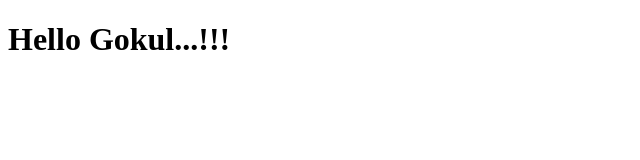
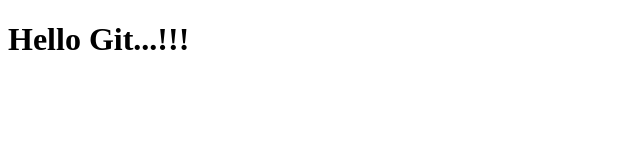
Before and after one commit to gokul2896/new, a plain HTML site: page index.html in a window 1280 px wide. Shown: the whole page, without its empty margins (0-640 px from the left). Drawn offline with Linux system fonts and the light colour scheme.

Commit message:
Changed Gokul to Git

```diff
--- a/index.html
+++ b/index.html
@@ -6,6 +6,6 @@
     <title>Document</title>
 </head>
 <body>
-    <h1>Hello Gokul...!!!</h1>
+    <h1>Hello Git...!!!</h1>
 </body>
 </html>
```
